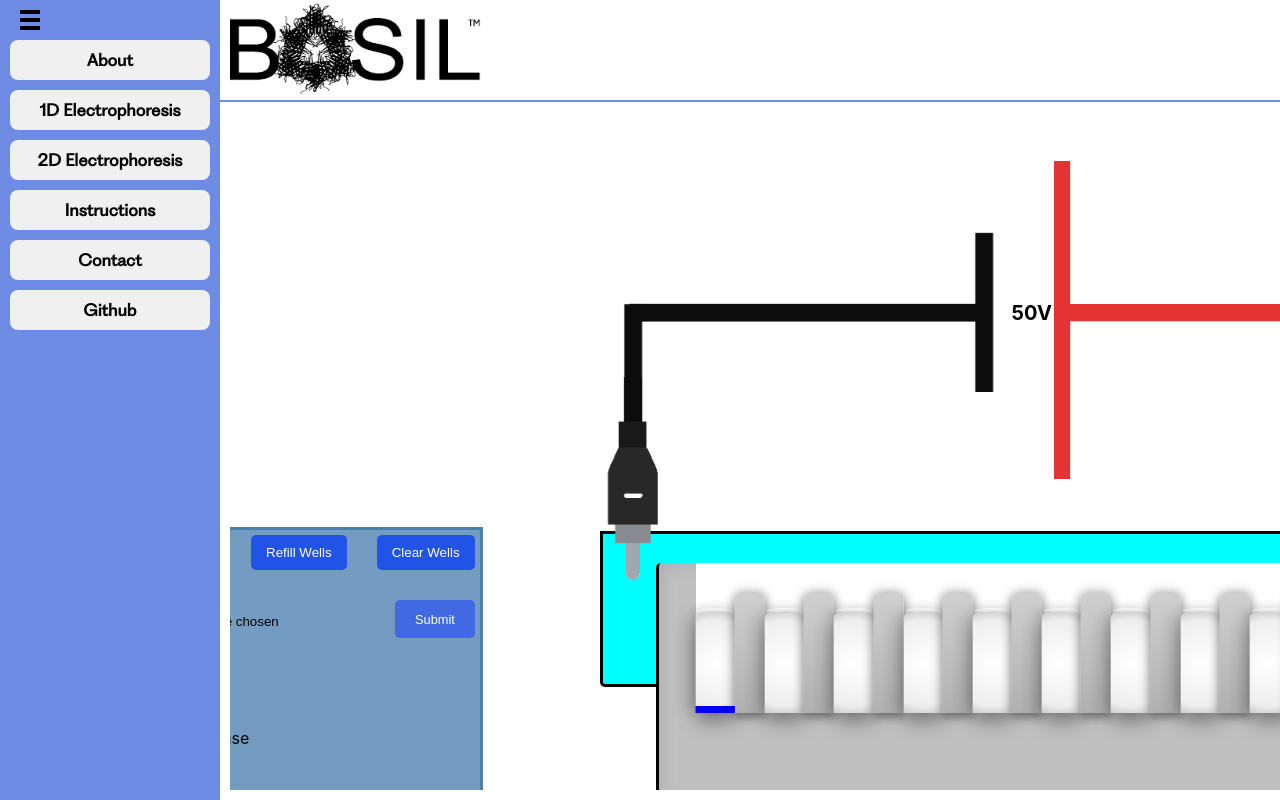
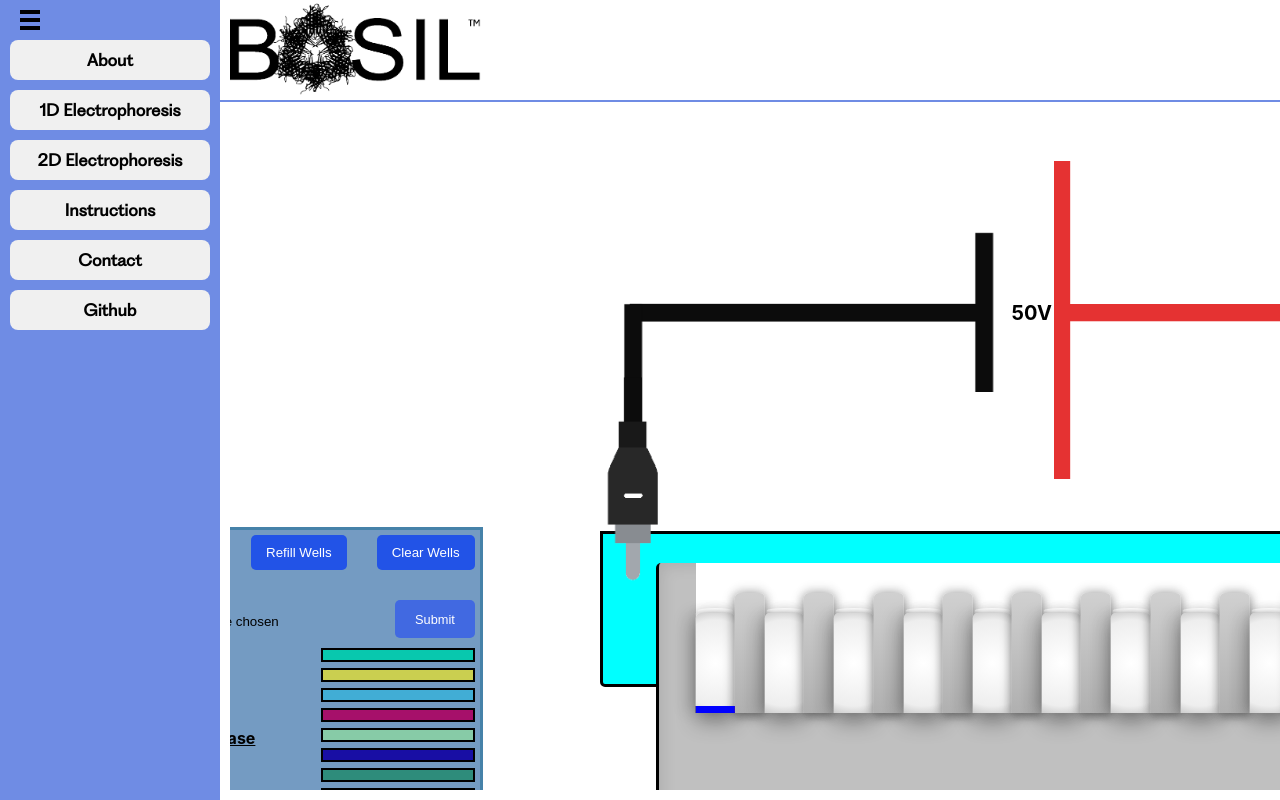
Before and after one commit to AmrMualla/RITSimulationofProteinSeparations, a React (Create React App) app in the folder frontend/jbio-web-app/: page /1de in a window 1280 px wide. Built offline with nearby package versions, Linux system fonts and the light colour scheme.

Commit message:
Identifies standards that are run and maintains protein color

```diff
--- a/frontend/jbio-web-app/src/ElectrophoresisCell.css
+++ b/frontend/jbio-web-app/src/ElectrophoresisCell.css
@@ -440,6 +440,22 @@
     /* Other styling as needed */
   }
 
+  .span-color {
+    width: 150px;
+    height: 10px;
+    border: #000 2px solid;
+    float: right;
+  }
+
+  input[type=checkbox]:checked + label {
+    font-weight: bold;
+    text-decoration: underline;
+  }
+
+  input[type=checkbox]:not(:checked) ~ .span-color {
+    opacity: 0;
+  }
+
   .close-button {
     position: absolute;
     top: 0;
--- a/frontend/jbio-web-app/src/components/OneDE.js
+++ b/frontend/jbio-web-app/src/components/OneDE.js
@@ -1,17 +1,27 @@
 import React, { useState, useEffect } from 'react';
 import '../ElectrophoresisCell.css';
 
-
+const bandColors = {
+  "B-Galactosidase": "#08c8ae",
+  "Phosphorylase B": "#cacf50",
+  "Serum Albumin": "#41add5",
+  "Ovalbumin": "#a6106a",
+  "Carbonic Anhydrase": "#87cba7",
+  "Trypsin Inhibitor": "#180ea4",
+  "Lysozyme": "#2e8c7b",
+  "Aprotinin": "#be2908",
+  "BlueDye": "#0000FF",
+}
 const initialProteinStandards = [
-  { name: "B-Galactosidase", molecularWeight: 116250, migrationDistance: 0, color: '#08c8ae', link:'https://www.ncbi.nlm.nih.gov/protein/6X1Q' },
-  { name: "Phosphorylase B", molecularWeight: 97400, migrationDistance: 0, color: '#cacf50', link:'https://www.ncbi.nlm.nih.gov/protein/2PRI' },
-  { name: "Serum Albumin", molecularWeight: 66200, migrationDistance: 0, color: '#41add5', link:'https://www.ncbi.nlm.nih.gov/protein/4F5S' },
-  { name: "Ovalbumin", molecularWeight: 45000, migrationDistance: 0, color: '#a6106a', link:'https://www.ncbi.nlm.nih.gov/protein/AAA68882.1' },
-  { name: "Carbonic Anhydrase", molecularWeight: 31000, migrationDistance: 0, color: '#87cba7', link:'https://www.ncbi.nlm.nih.gov/protein/NP_001344263.1' },
-  { name: "Trypsin Inhibitor", molecularWeight: 21500, migrationDistance: 0, color: '#180ea4', link:'https://www.ncbi.nlm.nih.gov/protein/AFP63821.1'},
-  { name: "Lysozyme", molecularWeight: 14400, migrationDistance: 0, color: '#2e8c7b', link:'https://www.ncbi.nlm.nih.gov/protein/Q6L6Q5.1'},
-  { name: "Aprotinin", molecularWeight: 6500, migrationDistance: 0, color: '#be2908', link:'https://www.ncbi.nlm.nih.gov/protein/CAA01755.1'},
-  { name: "BlueDye", molecularWeight: 500, migrationDistance: 0, color: '#0000FF', link: '' }
+  { name: "B-Galactosidase", molecularWeight: 116250, migrationDistance: 0, color: bandColors["B-Galactosidase"], link:'https://www.ncbi.nlm.nih.gov/protein/6X1Q' },
+  { name: "Phosphorylase B", molecularWeight: 97400, migrationDistance: 0, color: bandColors["Phosphorylase B"], link:'https://www.ncbi.nlm.nih.gov/protein/2PRI' },
+  { name: "Serum Albumin", molecularWeight: 66200, migrationDistance: 0, color: bandColors["Serum Albumin"], link:'https://www.ncbi.nlm.nih.gov/protein/4F5S' },
+  { name: "Ovalbumin", molecularWeight: 45000, migrationDistance: 0, color: bandColors["Ovalbumin"], link:'https://www.ncbi.nlm.nih.gov/protein/AAA68882.1' },
+  { name: "Carbonic Anhydrase", molecularWeight: 31000, migrationDistance: 0, color: bandColors["Carbonic Anhydrase"], link:'https://www.ncbi.nlm.nih.gov/protein/NP_001344263.1' },
+  { name: "Trypsin Inhibitor", molecularWeight: 21500, migrationDistance: 0, color: bandColors["Trypsin Inhibitor"], link:'https://www.ncbi.nlm.nih.gov/protein/AFP63821.1'},
+  { name: "Lysozyme", molecularWeight: 14400, migrationDistance: 0, color: bandColors["Lysozyme"], link:'https://www.ncbi.nlm.nih.gov/protein/Q6L6Q5.1'},
+  { name: "Aprotinin", molecularWeight: 6500, migrationDistance: 0, color: bandColors["Aprotinin"], link:'https://www.ncbi.nlm.nih.gov/protein/CAA01755.1'},
+  { name: "BlueDye", molecularWeight: 500, migrationDistance: 0, color: bandColors["BlueDye"], link: '' }
 ];
 
 
@@ -346,6 +356,7 @@ const OneDE = () => {
                           disabled={!isAtStartingPoint}
                       />
                       <label htmlFor={`protein-${index}`}>{protein.name}</label>
+                      <span className='span-color' style={{backgroundColor: protein.color}}></span>
                   </div>
               );
           })}
@@ -422,6 +433,8 @@ const OneDE = () => {
 
                   {idx === 0 && selectedProteins.map((proteinName, index) => {
                     const protein = proteinStandards.find(p => p.name === proteinName);
+                    if (bandColors[proteinName]) protein.color = bandColors[proteinName];
+                    else bandColors[proteinName] = protein.color;
                     return (
                       <div key={index}
                         className={`proteinBand protein-${protein.name.replace(/\s+/g, '-')}`}
```
